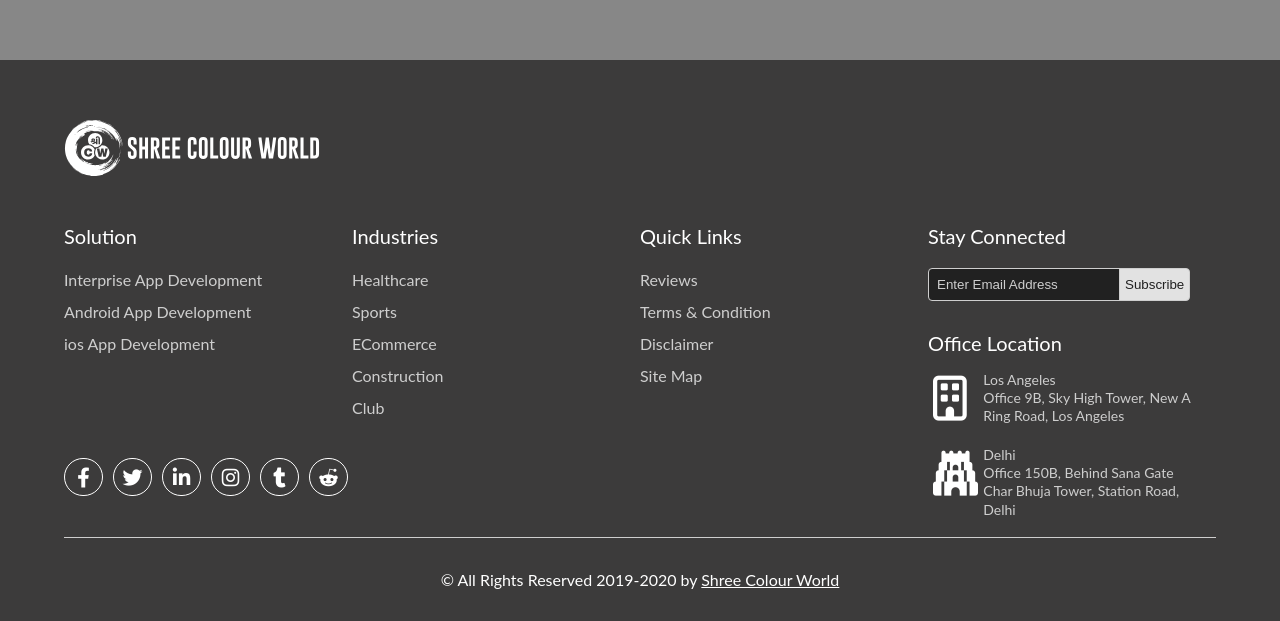
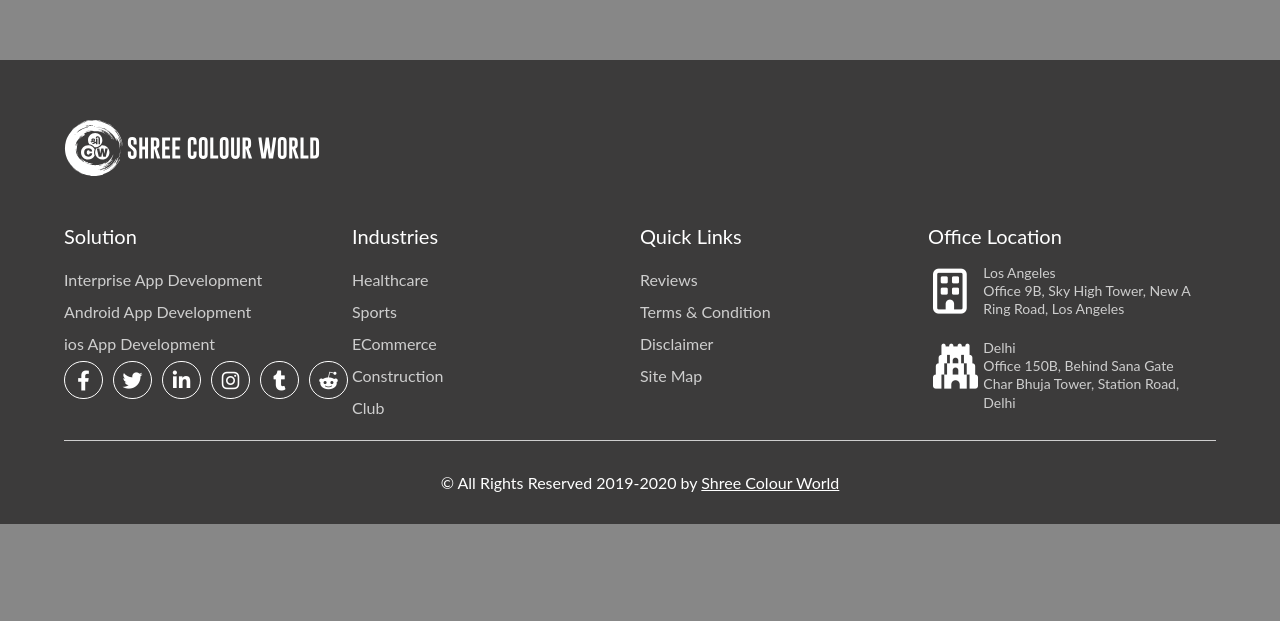
Before and after one commit to jatinRSP/SCW, a React (Vite) app in the folder SCW/: page / in a window 1280 px wide. Shown: the part 5207-5828 px from the top of the page. After the commit the page ends 5731 px from the top, so only its background shows below. Built offline with nearby package versions, Linux system fonts and the light colour scheme.

Commit message:
footer modifed

```diff
--- a/SCW/src/components/Footer/Footer.jsx
+++ b/SCW/src/components/Footer/Footer.jsx
@@ -51,11 +51,6 @@ function Footer() {
                     </ul>
                 </div>
                 <div class="col-3" id="newsletter">
-                    <span>Stay Connected</span>
-                    <form id="subscribe">
-                        <input type="email" id="subscriber-email" placeholder="Enter Email Address" />
-                        <input type="submit" value="Subscribe" id="btn-scribe" />
-                    </form>
 
                     <div class="social-links social-2">
                         <a href=""><i class="fab fa-facebook-f"></i></a>
```
